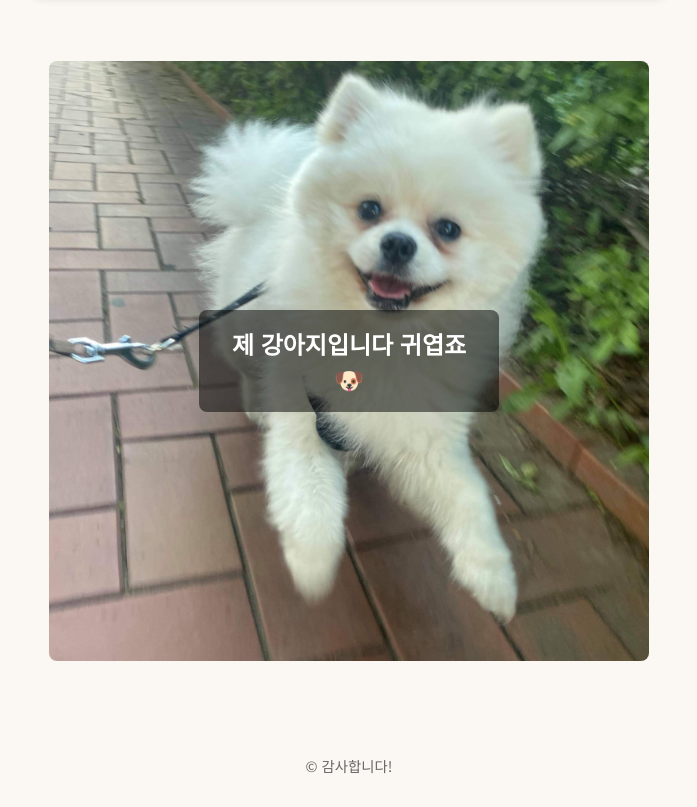
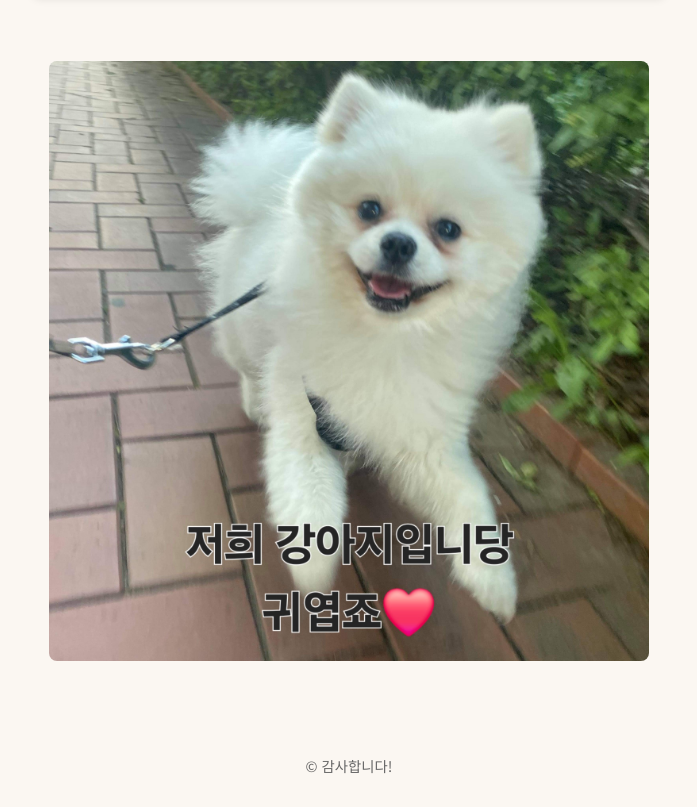
Before and after one commit to dd1df/bbt-slte, a plain HTML site: page index.html in a window 1280 px wide. Shown: the part 572-1379 px from the top of the page, without its empty margins (291-988 px from the left). Drawn offline with Linux system fonts and the light colour scheme.

Commit message:
Add files via upload

```diff
--- a/index.html
+++ b/index.html
@@ -40,11 +40,11 @@
   <!-- 변경된 강아지 섹션 -->
   <section class="dog-container">
     <img
-      src="images/KakaoTalk_Photo_2025-04-24-20-27-35.jpg"
+      src="images/문서31.jpg"
       alt="우리집 강아지"
       class="dog-img"
     />
-    <div class="dog-text">제 강아지입니다 귀엽죠 🐶</div>
+
   </section>
 
   <footer>
--- a/style.css
+++ b/style.css
@@ -70,20 +70,6 @@ main {
   border-radius: 8px;
 }
 
-.dog-text {
-  position: absolute;        /* 이미지 위 오버레이 */
-  top: 50%;
-  left: 50%;
-  transform: translate(-50%, -50%);
-  z-index: 1;
-  background-color: rgba(0, 0, 0, 0.5);
-  color: #fff;
-  padding: 1rem 2rem;
-  border-radius: 0.5rem;
-  font-size: 1.5rem;
-  font-weight: 700;
-  text-align: center;
-}
 
 footer {
   margin-top: auto;          /* 남는 공간 채워 하단 고정 */
```
Also changed, not shown: images/문서31.jpg (added).
